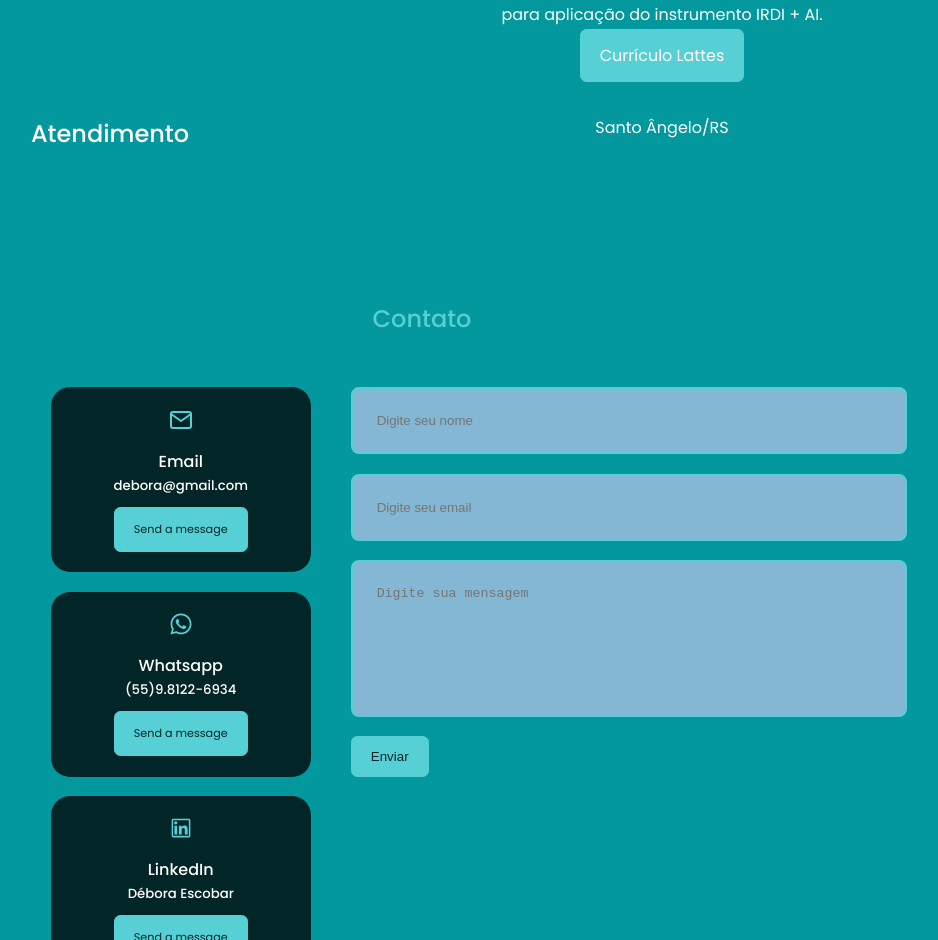
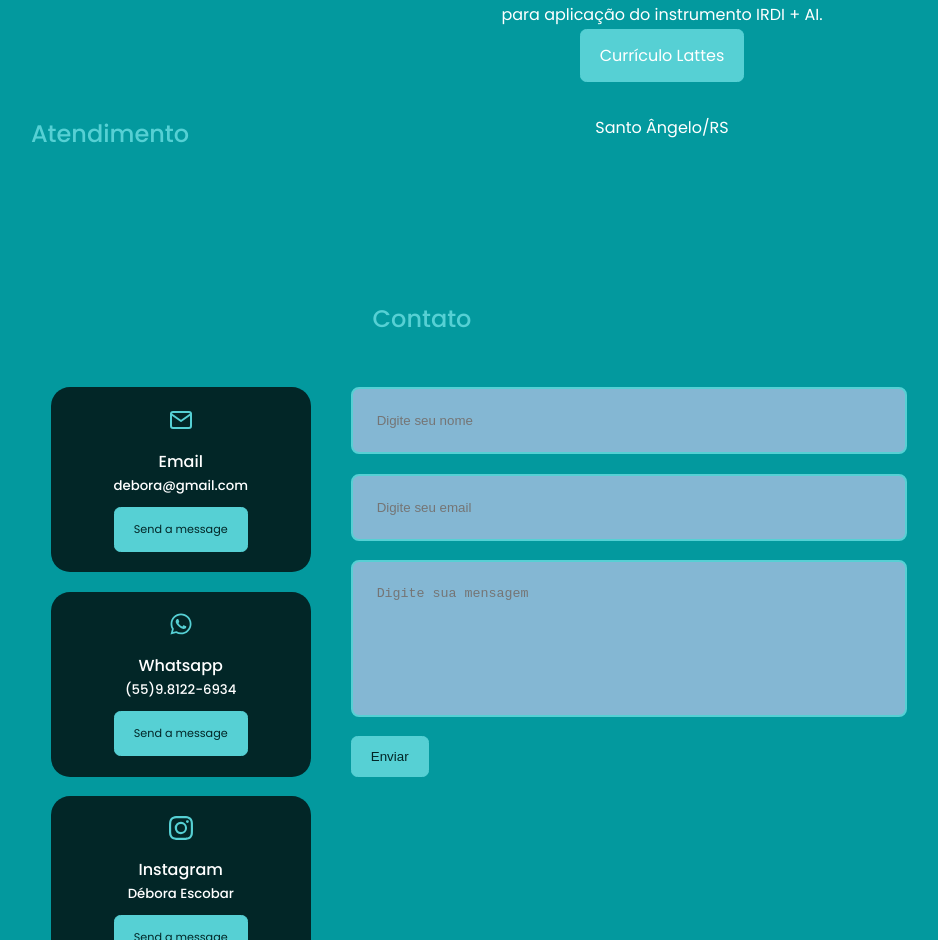
Before and after one commit to Jonathan-Galhardo/landingpage-debora, a React (Create React App) app: page / in a window 1280 px wide. Shown: the part 1292-2232 px from the top of the page, without its empty margins (218-1156 px from the left). Built offline with nearby package versions, Linux system fonts and the light colour scheme.

Commit message:
Ajustes de Links

```diff
--- a/src/components/About/About.css
+++ b/src/components/About/About.css
@@ -9,7 +9,7 @@
 h2{
   margin-bottom: 1rem;
   margin-top: 1rem;
-  color: var(--color-white);
+  color: var(--color-primary);
 }
 
 p{
--- a/src/components/Contact/Contact.jsx
+++ b/src/components/Contact/Contact.jsx
@@ -2,7 +2,7 @@ import React from 'react'
 import './Contact.css'
 import { FiMail } from "react-icons/fi"
 import { FaWhatsapp } from "react-icons/fa"
-import { AiOutlineLinkedin } from "react-icons/ai";
+import { BsInstagram } from "react-icons/bs";
 import { useRef } from 'react';
 import emailjs from 'emailjs-com';
 
@@ -34,11 +34,11 @@ const Contact = () => {
             <FaWhatsapp className='contact__options-icon' />
             <h4>Whatsapp</h4>
             <h5>(55)9.8122-6934</h5>
-            <a className='btn btn-primary' href="https://api.whatsapp.com/send?phone=5555984389850&text=Ol%C3%A1!">Send a message</a>
+            <a className='btn btn-primary' href="https://api.whatsapp.com/send?phone=5555981226934&text=Ol%C3%A1!">Send a message</a>
           </article>
           <article className='contact__option'>
-            <AiOutlineLinkedin className='contact__options-icon' />
-            <h4>LinkedIn</h4>
+            <BsInstagram className='contact__options-icon' />
+            <h4>Instagram</h4>
             <h5>Débora Escobar</h5>
             <a className='btn btn-primary' href="https://www.linkedin.com/in/jonathangalhardo/">Send a message</a>
           </article>
--- a/src/index.css
+++ b/src/index.css
@@ -14,7 +14,7 @@
 
 /* criando variáveis padrão no projeto*/
 :root {
-  --color-bg: #03989e;
+  --color-bg: #03999e;
   --color-bg-variant: #022627;
   --color-primary: #56d0d4;
   --color-primary-variant: rgb(132, 183, 211);
```
